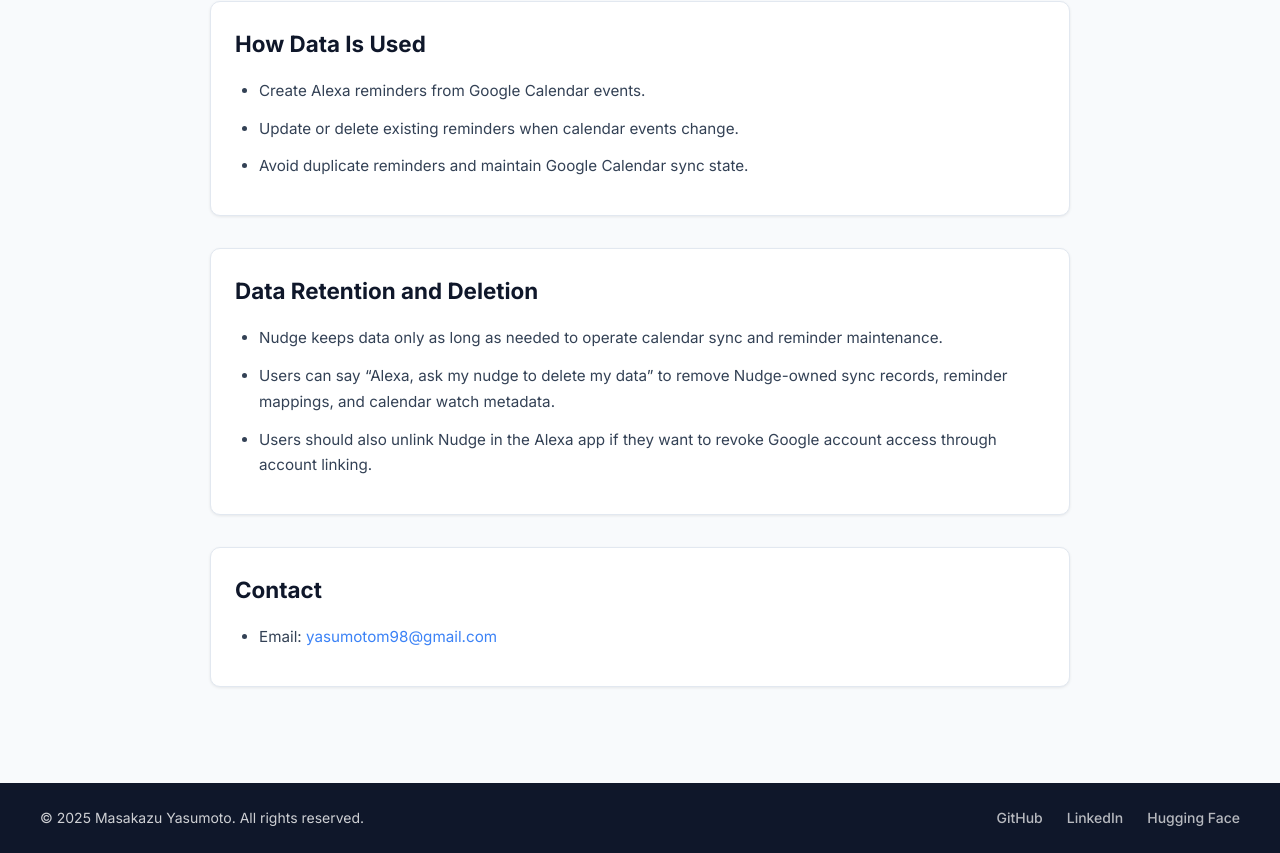
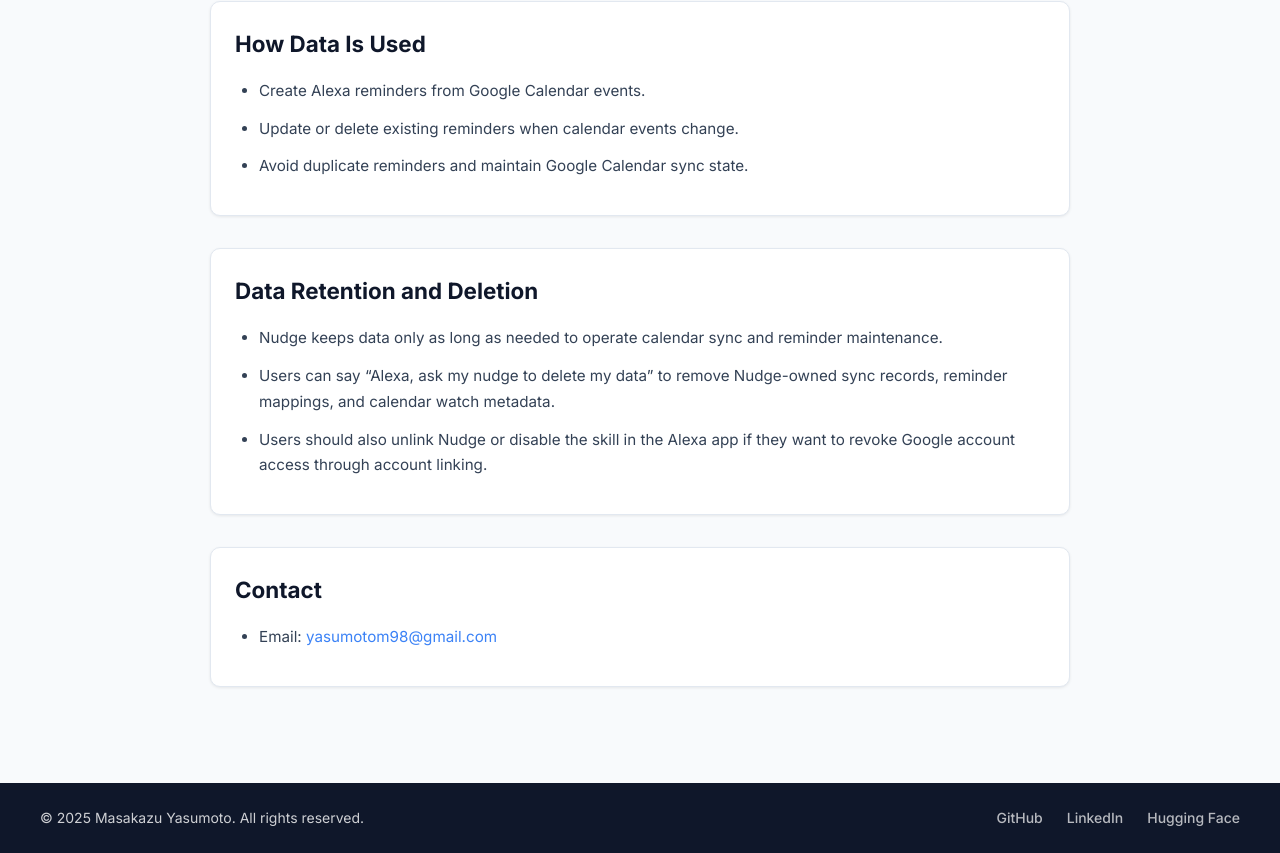
Before and after one commit to myasumoto16/Portfolio-Website, a React (Vite) app: page /projects/nudge/privacy in a window 1280 px wide. Shown: the part 1251-2104 px from the top of the page. Built offline with nearby package versions, Linux system fonts and the light colour scheme; no server answers.

Commit message:
Clarify Nudge account revocation wording

```diff
--- a/src/components/NudgePage.tsx
+++ b/src/components/NudgePage.tsx
@@ -152,7 +152,7 @@
               <ul>
                 <li>Nudge keeps data only as long as needed to operate calendar sync and reminder maintenance.</li>
                 <li>Users can say “Alexa, ask my nudge to delete my data” to remove Nudge-owned sync records, reminder mappings, and calendar watch metadata.</li>
-                <li>Users should also unlink Nudge in the Alexa app if they want to revoke Google account access through account linking.</li>
+                <li>Users should also unlink Nudge or disable the skill in the Alexa app if they want to revoke Google account access through account linking.</li>
               </ul>
             </section>
 
@@ -192,7 +192,7 @@
               <ul>
                 <li>Say “Alexa, ask my nudge to delete my data.”</li>
                 <li>This removes Nudge-owned sync records, reminder mappings, and calendar watch metadata.</li>
-                <li>If you also want to revoke Google account access, unlink Nudge in the Alexa app.</li>
+                <li>If you also want to revoke Google account access, unlink Nudge or disable the skill in the Alexa app.</li>
               </ul>
             </section>
 
```
